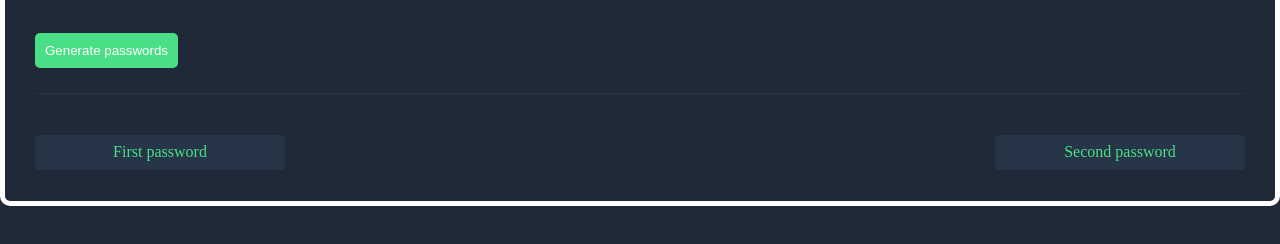
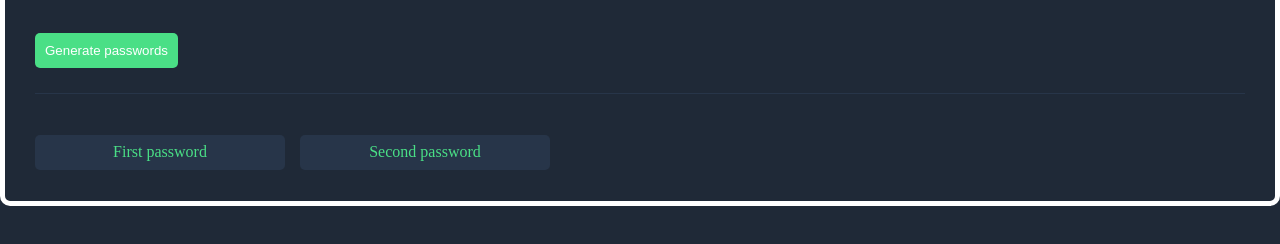
Before and after one commit to enimad/SoloPractice_PasswordsGenerator, a plain HTML site: page index.html in a window 1280 px wide. Shown: the part 144-388 px from the top of the page. Drawn offline with Linux system fonts and the light colour scheme.

Commit message:
Update style.css

```diff
--- a/style.css
+++ b/style.css
@@ -33,10 +33,10 @@ button {
 
 .password-container {
     display: flex;
-    justify-content: space-between;
 }
 
 .password-container .password-button {
+    margin-right: 15px;
     background-color: #273549;
     width: 250px;
     height: 35px;
```
